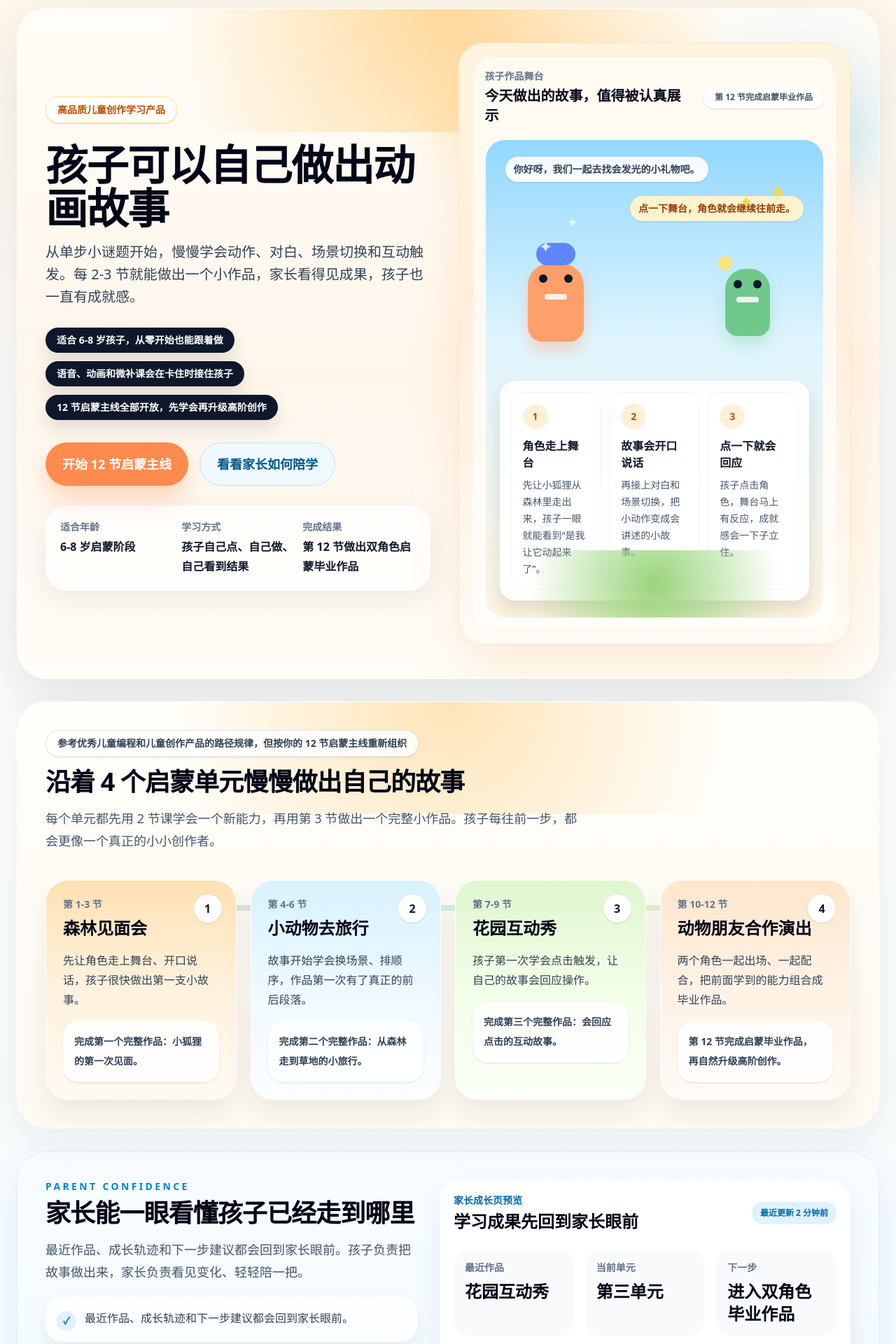
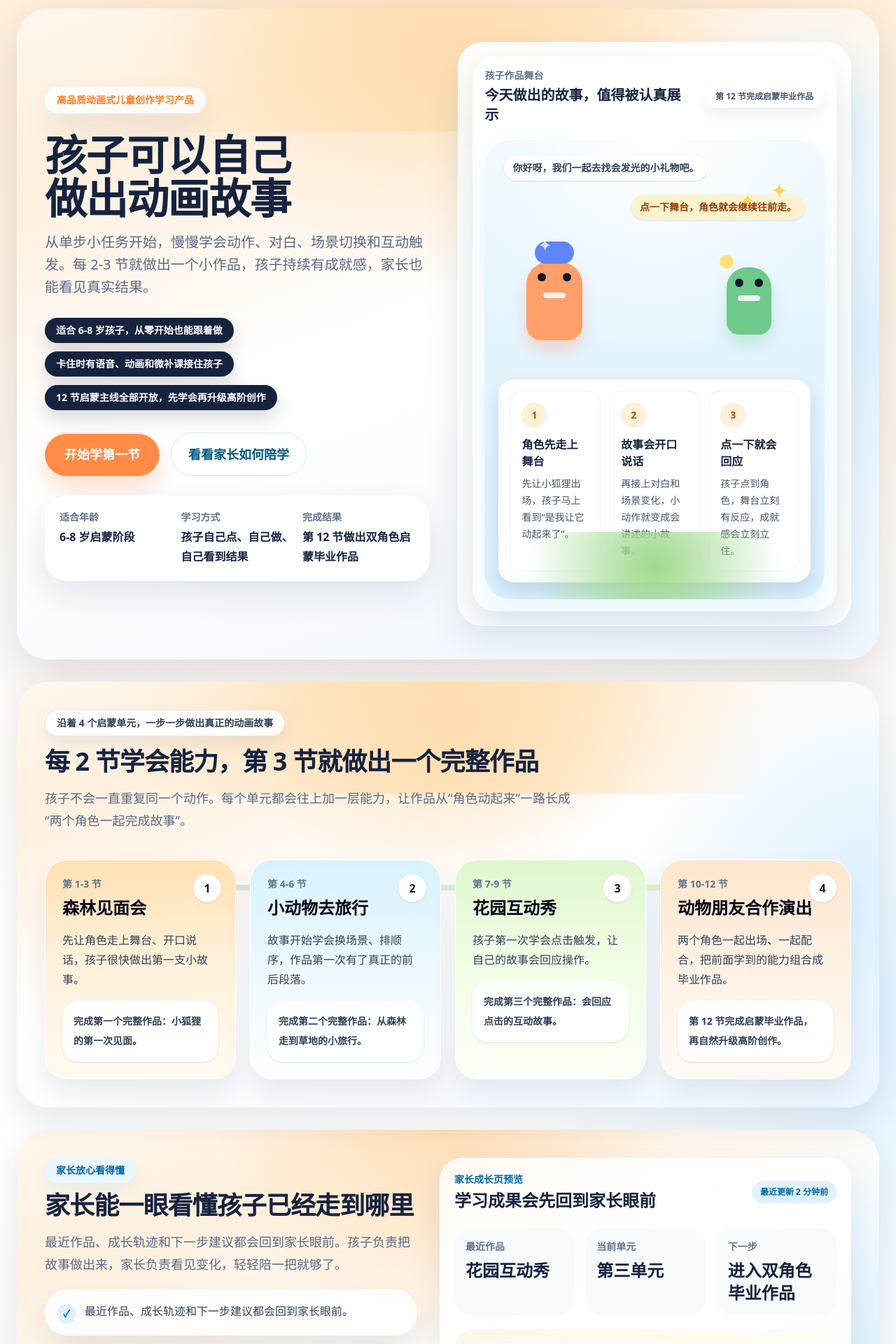
Before and after one commit to HelloMrDuan/kidsCoding, a Next.js app in the folder apps/web/: page / in a window 1280 px wide. Shown: the part 20-1940 px from the top of the page at 70% size. Built offline with nearby package versions, Linux system fonts and the light colour scheme.

Commit message:
Restyle homepage and onboarding entry flow

```diff
--- a/apps/web/src/app/page.tsx
+++ b/apps/web/src/app/page.tsx
@@ -5,7 +5,7 @@ import { TrialCta } from '@/features/marketing/trial-cta'
 
 export default function HomePage() {
   return (
-    <main className="min-h-screen bg-[linear-gradient(180deg,#fff8eb_0%,#fffefb_18%,#eef9ff_100%)] px-4 py-6 text-slate-900 md:px-6 md:py-8">
+    <main className="min-h-screen px-4 py-6 text-slate-900 md:px-6 md:py-8">
       <div className="mx-auto grid max-w-7xl gap-6 md:gap-8">
         <StoryStage />
         <GrowthPath />
--- a/apps/web/src/features/marketing/growth-path.tsx
+++ b/apps/web/src/features/marketing/growth-path.tsx
@@ -36,20 +36,20 @@ const unitSteps = [
 export function GrowthPath() {
   return (
     <section
-      className="relative overflow-hidden rounded-[2.75rem] border border-white/70 bg-[linear-gradient(180deg,#fffef9_0%,#fffaf1_100%)] px-6 py-8 shadow-[0_20px_60px_rgba(15,23,42,0.06)] md:px-10 md:py-10"
+      className="kc-scene-shell relative overflow-hidden rounded-[2.8rem] px-6 py-8 shadow-[var(--kc-shadow-soft)] md:px-10 md:py-10"
       data-testid="growth-path"
     >
-      <div className="absolute inset-x-0 top-0 h-40 bg-[radial-gradient(circle_at_top,#ffe4b8,transparent_62%)]" />
+      <div className="absolute inset-x-0 top-0 h-40 kc-glow-warm" />
 
       <div className="relative max-w-3xl space-y-4">
-        <p className="inline-flex rounded-full border border-slate-200 bg-white/85 px-4 py-2 text-sm font-semibold text-slate-700 shadow-sm">
-          参考优秀儿童编程和儿童创作产品的路径规律，但按你的 12 节启蒙主线重新组织
+        <p className="inline-flex rounded-full border border-slate-200 bg-white/85 px-4 py-2 text-sm font-black text-slate-700 shadow-[0_10px_24px_rgba(22,35,63,0.08)]">
+          沿着 4 个启蒙单元，一步一步做出真正的动画故事
         </p>
-        <h2 className="text-3xl font-black tracking-tight text-slate-950 md:text-4xl">
-          沿着 4 个启蒙单元慢慢做出自己的故事
+        <h2 className="text-3xl font-black tracking-tight text-[var(--kc-text-strong)] md:text-4xl">
+          每 2 节学会能力，第 3 节就做出一个完整作品
         </h2>
-        <p className="text-lg leading-8 text-slate-600">
-          每个单元都先用 2 节课学会一个新能力，再用第 3 节做出一个完整小作品。孩子每往前一步，都会更像一个真正的小小创作者。
+        <p className="text-lg leading-8 text-[var(--kc-text-soft)]">
+          孩子不会一直重复同一个动作。每个单元都会往上加一层能力，让作品从“角色动起来”一路长成“两个角色一起完成故事”。
         </p>
       </div>
 
--- a/apps/web/src/features/marketing/parent-confidence.tsx
+++ b/apps/web/src/features/marketing/parent-confidence.tsx
@@ -30,19 +30,19 @@ const growthRows = [
 export function ParentConfidence() {
   return (
     <section
-      className="grid gap-8 rounded-[2.75rem] border border-[#dfeef9] bg-[linear-gradient(180deg,#f8fdff_0%,#eef8ff_100%)] px-6 py-8 shadow-[0_24px_60px_rgba(36,99,235,0.08)] md:px-10 md:py-10 lg:grid-cols-[0.95fr_1.05fr]"
+      className="kc-scene-shell grid gap-8 rounded-[2.8rem] px-6 py-8 shadow-[var(--kc-shadow-soft)] md:px-10 md:py-10 lg:grid-cols-[0.95fr_1.05fr]"
       data-testid="parent-confidence"
     >
       <div className="space-y-5">
         <div>
-          <p className="text-sm font-semibold uppercase tracking-[0.24em] text-sky-600">
-            Parent confidence
+          <p className="inline-flex rounded-full bg-[#ebf7ff] px-4 py-2 text-sm font-black text-sky-700 shadow-[0_10px_24px_rgba(56,189,248,0.12)]">
+            家长放心看得懂
           </p>
-          <h2 className="mt-2 text-3xl font-black tracking-tight text-slate-950 md:text-4xl">
+          <h2 className="mt-3 text-3xl font-black tracking-tight text-[var(--kc-text-strong)] md:text-4xl">
             家长能一眼看懂孩子已经走到哪里
           </h2>
-          <p className="mt-4 text-lg leading-8 text-slate-600">
-            最近作品、成长轨迹和下一步建议都会回到家长眼前。孩子负责把故事做出来，家长负责看见变化、轻轻陪一把。
+          <p className="mt-4 text-lg leading-8 text-[var(--kc-text-soft)]">
+            最近作品、成长轨迹和下一步建议都会回到家长眼前。孩子负责把故事做出来，家长负责看见变化，轻轻陪一把就够了。
           </p>
         </div>
 
@@ -50,7 +50,7 @@ export function ParentConfidence() {
           {trustSignals.map((signal) => (
             <div
               key={signal}
-              className="flex items-start gap-3 rounded-[1.5rem] bg-white/80 px-4 py-4 shadow-[0_12px_24px_rgba(15,23,42,0.06)]"
+              className="kc-surface-3d flex items-start gap-3 px-4 py-4"
             >
               <div className="mt-1 flex h-7 w-7 items-center justify-center rounded-full bg-sky-100 text-sm font-black text-sky-700">
                 ✓
@@ -61,7 +61,7 @@ export function ParentConfidence() {
         </div>
 
         <Link
-          className="inline-flex items-center justify-center rounded-full border border-sky-200 bg-white px-6 py-4 text-base font-bold text-sky-800 transition hover:border-sky-300 hover:bg-sky-50"
+          className="inline-flex items-center justify-center rounded-full border border-sky-200 bg-white px-6 py-4 text-base font-black text-sky-800 transition hover:border-sky-300 hover:bg-sky-50"
           href="/parent/overview"
         >
           进入家长成长页
@@ -69,17 +69,17 @@ export function ParentConfidence() {
       </div>
 
       <div
-        className="rounded-[2rem] bg-white/92 p-5 shadow-[0_16px_36px_rgba(14,116,144,0.1)]"
+        className="kc-surface-3d p-5"
         data-testid="parent-confidence-preview"
       >
         <div className="flex items-center justify-between gap-4">
           <div>
             <p className="text-sm font-semibold text-sky-700">家长成长页预览</p>
-            <h3 className="mt-1 text-2xl font-black text-slate-950">
-              学习成果先回到家长眼前
+            <h3 className="mt-1 text-2xl font-black text-[var(--kc-text-strong)]">
+              学习成果会先回到家长眼前
             </h3>
           </div>
-          <div className="rounded-full bg-sky-100 px-3 py-2 text-xs font-bold text-sky-700">
+          <div className="rounded-full bg-sky-100 px-3 py-2 text-xs font-black text-sky-700">
             最近更新 2 分钟前
           </div>
         </div>
@@ -88,7 +88,7 @@ export function ParentConfidence() {
           {parentMoments.map((moment) => (
             <div key={moment.label} className="rounded-[1.5rem] bg-slate-50 p-4">
               <p className="text-sm font-semibold text-slate-500">{moment.label}</p>
-              <p className="mt-2 text-2xl font-black text-slate-950">{moment.value}</p>
+              <p className="mt-2 text-2xl font-black text-[var(--kc-text-strong)]">{moment.value}</p>
             </div>
           ))}
         </div>
@@ -96,7 +96,7 @@ export function ParentConfidence() {
         <div className="mt-5 space-y-3 rounded-[1.75rem] bg-[linear-gradient(135deg,#fff7ea_0%,#ffffff_100%)] p-5">
           {growthRows.map((row) => (
             <div key={row.title} className="rounded-[1.2rem] bg-white/80 p-4">
-              <p className="font-bold text-slate-950">{row.title}</p>
+              <p className="font-black text-[var(--kc-text-strong)]">{row.title}</p>
               <p className="mt-2 text-sm leading-7 text-slate-600">{row.detail}</p>
             </div>
           ))}
--- a/apps/web/src/features/marketing/story-stage.tsx
+++ b/apps/web/src/features/marketing/story-stage.tsx
@@ -1,8 +1,10 @@
+'use client'
+
 import Link from 'next/link'
 
 const promiseChips = [
   '适合 6-8 岁孩子，从零开始也能跟着做',
-  '语音、动画和微补课会在卡住时接住孩子',
+  '卡住时有语音、动画和微补课接住孩子',
   '12 节启蒙主线全部开放，先学会再升级高阶创作',
 ]
 
@@ -14,54 +16,47 @@ const parentFacts = [
 
 const stageMoments = [
   {
-    title: '角色走上舞台',
-    detail:
-      '先让小狐狸从森林里走出来，孩子一眼就能看到“是我让它动起来了”。',
+    title: '角色先走上舞台',
+    detail: '先让小狐狸出场，孩子马上看到“是我让它动起来了”。',
   },
   {
     title: '故事会开口说话',
-    detail: '再接上对白和场景切换，把小动作变成会讲述的小故事。',
+    detail: '再接上对白和场景变化，小动作就变成会讲述的小故事。',
   },
   {
     title: '点一下就会回应',
-    detail:
-      '孩子点击角色，舞台马上有反应，成就感会一下子立住。',
+    detail: '孩子点到角色，舞台立刻有反应，成就感会立刻立住。',
   },
 ]
 
 export function StoryStage() {
   return (
-    <section
-      className="relative overflow-hidden rounded-[2.75rem] border border-white/70 bg-[linear-gradient(180deg,#fffdf7_0%,#fff6eb_55%,#fffdf7_100%)] px-6 py-8 shadow-[0_30px_90px_rgba(15,23,42,0.12)] md:px-10 md:py-12"
-      data-testid="story-stage-hero"
-    >
-      <div className="absolute inset-x-0 top-0 h-44 bg-[radial-gradient(circle_at_top,#ffd89a,transparent_62%)]" />
-      <div className="absolute right-0 top-10 h-56 w-56 rounded-full bg-[#d9f3ff]/70 blur-3xl" />
+    <section className="kc-scene-shell relative overflow-hidden rounded-[2.8rem] px-6 py-8 shadow-[var(--kc-shadow-deep)] md:px-10 md:py-12" data-testid="story-stage-hero">
+      <div className="absolute inset-x-0 top-0 h-44 kc-glow-warm" />
+      <div className="absolute right-0 top-10 h-56 w-56 kc-glow-sky blur-3xl" />
 
       <div className="relative grid gap-10 lg:grid-cols-[1fr_1.02fr] lg:items-center">
         <div className="space-y-7">
-          <div className="inline-flex rounded-full border border-amber-200 bg-white/85 px-4 py-2 text-sm font-semibold text-amber-700 shadow-sm">
-            高品质儿童创作学习产品
+          <div className="inline-flex rounded-full border border-white/80 bg-white/85 px-4 py-2 text-sm font-black text-[#ff7c26] shadow-[var(--kc-shadow-soft)]">
+            高品质动画式儿童创作学习产品
           </div>
 
           <div className="space-y-4">
-            <h1 className="max-w-3xl text-4xl font-black tracking-tight text-slate-950 md:text-6xl md:leading-[1.04]">
-              孩子可以自己做出动画故事
+            <h1 className="max-w-3xl text-4xl font-black tracking-tight text-[var(--kc-text-strong)] md:text-6xl md:leading-[1.04]">
+              孩子可以自己
+              <br />
+              做出动画故事
             </h1>
-            <p className="max-w-2xl text-lg leading-8 text-slate-700 md:text-xl">
-              从单步小谜题开始，慢慢学会动作、对白、场景切换和互动触发。每 2-3
-              节就能做出一个小作品，家长看得见成果，孩子也一直有成就感。
+            <p className="max-w-2xl text-lg leading-8 text-[var(--kc-text-soft)] md:text-xl">
+              从单步小任务开始，慢慢学会动作、对白、场景切换和互动触发。每 2-3 节就做出一个小作品，孩子持续有成就感，家长也能看见真实结果。
             </p>
           </div>
 
-          <div
-            className="flex flex-wrap gap-3"
-            data-testid="story-stage-promises"
-          >
+          <div className="flex flex-wrap gap-3" data-testid="story-stage-promises">
             {promiseChips.map((chip) => (
               <span
                 key={chip}
-                className="rounded-full bg-slate-900 px-4 py-2 text-sm font-semibold text-white shadow-[0_12px_24px_rgba(15,23,42,0.12)]"
+                className="rounded-full bg-[#16233f] px-4 py-2 text-sm font-black text-white shadow-[0_12px_24px_rgba(22,35,63,0.16)]"
               >
                 {chip}
               </span>
@@ -70,50 +65,52 @@ export function StoryStage() {
 
           <div className="flex flex-col gap-4 pt-1 sm:flex-row">
             <Link
-              className="inline-flex items-center justify-center rounded-full bg-[#ff8b4e] px-6 py-4 text-lg font-bold text-white shadow-[0_18px_32px_rgba(255,139,78,0.32)] transition hover:bg-[#ff7b38]"
+              className="kc-button-3d inline-flex items-center justify-center bg-[#ff8b47] px-7 py-4 text-lg font-black text-white transition hover:bg-[#ff7b38]"
               data-testid="home-start"
               href="/onboarding/age"
             >
-              开始 12 节启蒙主线
+              开始学第一节
             </Link>
             <Link
-              className="inline-flex items-center justify-center rounded-full border border-sky-200 bg-sky-50 px-6 py-4 text-lg font-bold text-sky-800 transition hover:border-sky-300 hover:bg-sky-100"
+              className="inline-flex items-center justify-center rounded-full border border-[#cfe8fb] bg-white/85 px-6 py-4 text-lg font-black text-sky-800 transition hover:bg-sky-50"
               href="/parent/overview"
             >
               看看家长如何陪学
             </Link>
           </div>
 
-          <div className="grid gap-3 rounded-[2rem] border border-white/80 bg-white/70 p-5 shadow-[0_12px_40px_rgba(15,23,42,0.08)] sm:grid-cols-3">
+          <div className="kc-surface-3d grid gap-3 p-5 sm:grid-cols-3">
             {parentFacts.map((fact) => (
               <div key={fact.label} className="space-y-1">
                 <p className="text-sm font-semibold text-slate-500">{fact.label}</p>
-                <p className="text-base font-bold leading-7 text-slate-900">{fact.value}</p>
+                <p className="text-base font-black leading-7 text-[var(--kc-text-strong)]">
+                  {fact.value}
+                </p>
               </div>
             ))}
           </div>
         </div>
 
         <div className="relative" data-testid="story-stage-stage">
-          <div className="absolute -left-6 top-10 h-24 w-24 rounded-full bg-[#ffe59f]/90 blur-2xl" />
-          <div className="absolute -right-6 top-20 h-28 w-28 rounded-full bg-[#b9efff]/90 blur-2xl" />
+          <div className="absolute -left-6 top-10 h-24 w-24 kc-glow-warm blur-2xl" />
+          <div className="absolute -right-6 top-20 h-28 w-28 kc-glow-sky blur-2xl" />
 
-          <div className="relative overflow-hidden rounded-[2.25rem] border border-[#ffe4ca] bg-[linear-gradient(180deg,#fff4df_0%,#ffeedb_42%,#fffaf3_100%)] p-5 shadow-[0_28px_70px_rgba(255,153,83,0.18)]">
-            <div className="rounded-[1.9rem] border border-white/70 bg-white/60 p-4">
+          <div className="kc-panel-3d relative overflow-hidden p-5">
+            <div className="kc-surface-3d p-4">
               <div className="flex items-center justify-between gap-4">
                 <div>
                   <p className="text-sm font-semibold text-slate-500">孩子作品舞台</p>
-                  <p className="mt-1 text-xl font-black text-slate-950">
+                  <p className="mt-1 text-xl font-black text-[var(--kc-text-strong)]">
                     今天做出的故事，值得被认真展示
                   </p>
                 </div>
-                <span className="shrink-0 rounded-full bg-white/85 px-4 py-2 text-xs font-bold text-slate-600 shadow-sm">
+                <span className="shrink-0 rounded-full bg-white/85 px-4 py-2 text-xs font-black text-slate-600 shadow-[0_10px_20px_rgba(22,35,63,0.08)]">
                   第 12 节完成启蒙毕业作品
                 </span>
               </div>
 
-              <div className="relative mt-5 overflow-hidden rounded-[1.8rem] border border-white/80 bg-[linear-gradient(180deg,#92d7ff_0%,#dff5ff_42%,#fff4df_100%)] px-5 py-6">
-                <div className="absolute inset-x-0 bottom-0 h-24 bg-[radial-gradient(circle_at_center,#9ad57b,transparent_72%)]" />
+              <div className="kc-stage-3d relative mt-5 overflow-hidden px-5 py-6">
+                <div className="absolute inset-x-0 bottom-0 h-24 bg-[radial-gradient(circle_at_center,#9fd98c,transparent_72%)]" />
                 <div className="absolute left-7 top-6 rounded-full bg-white/90 px-3 py-2 text-sm font-semibold text-slate-700 shadow-sm">
                   你好呀，我们一起去找会发光的小礼物吧。
                 </div>
@@ -151,7 +148,7 @@ export function StoryStage() {
                       <div className="flex h-9 w-9 items-center justify-center rounded-full bg-[#fff1d7] text-sm font-black text-amber-700">
                         {index + 1}
                       </div>
-                      <p className="mt-3 font-bold text-slate-900">{step.title}</p>
+                      <p className="mt-3 font-black text-[var(--kc-text-strong)]">{step.title}</p>
                       <p className="mt-2 text-sm leading-6 text-slate-600">{step.detail}</p>
                     </div>
                   ))}
```
Also changed, not shown: apps/web/src/app/onboarding/age/page.tsx (+6 -6 lines), apps/web/src/app/onboarding/check/page.tsx (+6 -6 lines), apps/web/src/features/marketing/trial-cta.tsx (+10 -10 lines), apps/web/src/features/onboarding/age-band-form.tsx (+15 -11 lines), apps/web/src/features/onboarding/assessment-form.tsx (+6 -6 lines), 1 other file (tests, documents, lock files or other folders).
